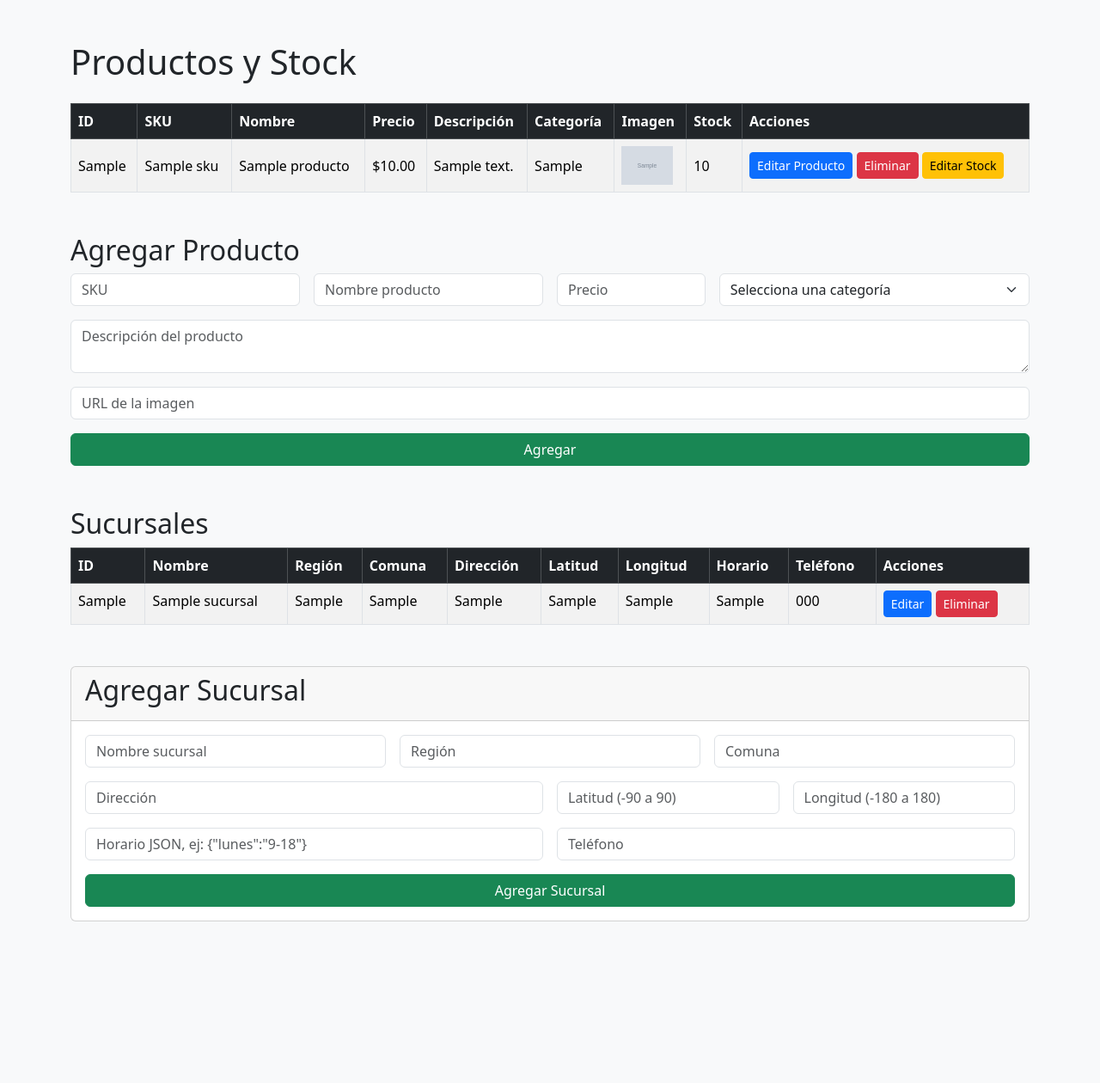
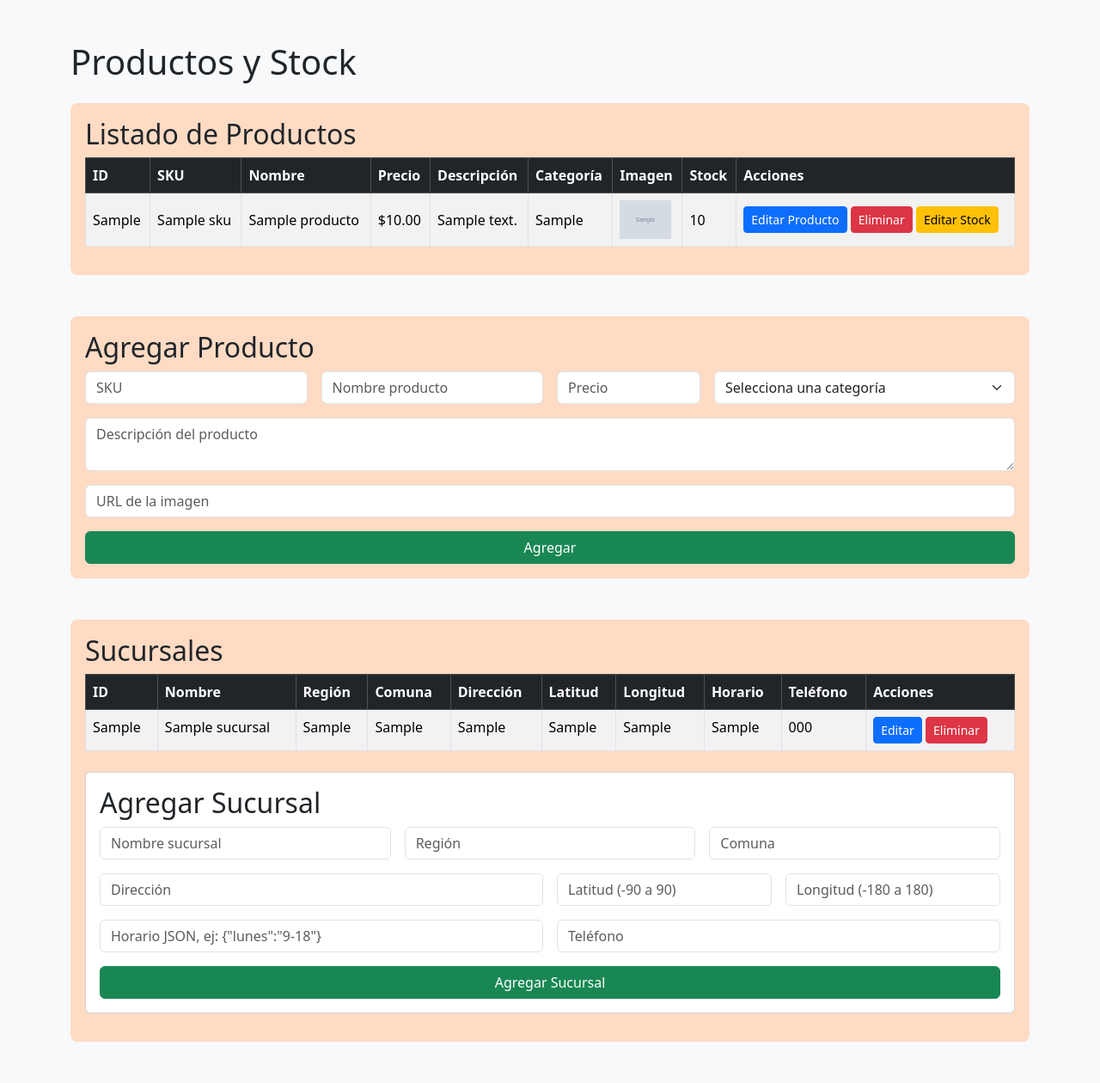
Before and after one commit to Matirehbein/Capston, a Flask app: page / in a window 1280 px wide. Shown: the whole page at 86% size. Before the commit the page ends 1072 px from the top, so only its background shows below. Run offline with Flask 3, Linux system fonts and the light colour scheme; grey boxes marked "Sample" are stand-in pictures; a database or web service that is not in the repository returns one stand-in record (values such as "Sample title"); some libraries are stand-ins or nearby versions.

Commit message:
Ambos CRUD terminados
Se le agregó un poco de CSS para ayudar en lo estético.

```diff
--- /dev/null
+++ b/Aurora/Api-Aurora/templates/css_index.css
@@ -0,0 +1,3 @@
+.marco-piel table {
+    background-color: white;
+}
--- a/Aurora/Api-Aurora/templates/index.html
+++ b/Aurora/Api-Aurora/templates/index.html
@@ -5,7 +5,22 @@
     <title>CRUD Productos y Stock</title>
     <!-- Bootstrap -->
     <link href="https://cdn.jsdelivr.net/npm/bootstrap@5.3.1/dist/css/bootstrap.min.css" rel="stylesheet">
+
+    <!-- Estilos personalizados -->
+    <style>
+        /* Marco y fondo piel para formularios y tablas */
+        .marco-piel {
+            border: 2px solid #ffdbc4;
+            border-radius: 8px;
+            padding: 15px;
+            background-color: #ffdbc4; /* color de fondo igual al borde */
+        }
+        .marco-piel h2 {
+            margin-top: 0;
+        }
+    </style>
 </head>
+
 <body class="bg-light">
 
 <div class="container mt-5">
@@ -22,6 +37,8 @@
     {% endwith %}
 
     <!-- Tabla de Productos -->
+    <div class="marco-piel mb-5">
+        <h2>Listado de Productos</h2>
         <table class="table table-striped table-bordered align-middle">
             <thead class="table-dark">
                 <tr>
@@ -54,15 +71,10 @@
                     </td>
                     <td>{{ p.stock if p.stock else 0 }}</td>
                     <td>
-                    <!-- Botón Editar -->
                         <button class="btn btn-sm btn-primary" data-bs-toggle="modal" data-bs-target="#editProductoModal{{p.id_producto}}">Editar Producto</button>
-
-                    <!-- Botón Eliminar -->
                         <form action="{{ url_for('delete_producto', id=p.id_producto) }}" method="post" style="display:inline;">
                             <button type="submit" class="btn btn-sm btn-danger">Eliminar</button>
                         </form>
-
-                    <!-- Botón Editar Stock -->
                         <button class="btn btn-sm btn-warning" data-bs-toggle="modal" data-bs-target="#stockModal{{p.id_producto}}">Editar Stock</button>
                     </td>
                 </tr>
@@ -81,33 +93,27 @@
                             <label class="form-label">SKU</label>
                             <input type="text" class="form-control" name="sku" value="{{ p.sku }}" required>
                           </div>
-
                           <div class="mb-2">
                             <label class="form-label">Nombre del Producto</label>
                             <input type="text" class="form-control" name="nombre" value="{{ p.nombre_producto }}" required>
                           </div>
-
                           <div class="mb-2">
                             <label class="form-label">Precio</label>
                             <input type="number" step="0.01" class="form-control" name="precio" value="{{ p.precio_producto }}" required>
                           </div>
-
                           <div class="mb-2">
                             <label class="form-label">Descripción</label>
                             <textarea class="form-control" name="descripcion" placeholder="Descripción">{{ p.descripcion_producto }}</textarea>
                           </div>
-
                           <div class="mb-2">
                             <label class="form-label">Categoría</label>
                             <input type="text" class="form-control" name="categoria" value="{{ p.categoria_producto }}">
                           </div>
-
                           <div class="mb-2">
                             <label class="form-label">URL de la imagen</label>
                             <input type="text" class="form-control" name="imagen_url" value="{{ p.imagen_url }}" placeholder="URL de la imagen">
                           </div>
                         </div>
-
                         <div class="modal-footer">
                           <button type="button" class="btn btn-secondary" data-bs-dismiss="modal">Cancelar</button>
                           <button type="submit" class="btn btn-primary">Guardar</button>
@@ -147,9 +153,11 @@
                 {% endfor %}
             </tbody>
         </table>
+    </div>
 
     <!-- Formulario Agregar Producto -->
-    <h2 class="mt-5">Agregar Producto</h2>
+    <div class="marco-piel mb-5">
+        <h2>Agregar Producto</h2>
         <form action="{{ url_for('add_producto') }}" method="post" class="row g-3">
             <div class="col-md-3">
                 <input type="text" class="form-control" name="sku" placeholder="SKU" required>
@@ -178,7 +186,6 @@
                     <option value="Traje de baño">Traje de baño</option>
                 </select>
             </div>
-
             <div class="col-md-12">
                 <textarea class="form-control" name="descripcion" placeholder="Descripción del producto"></textarea>
             </div>
@@ -189,9 +196,11 @@
                 <button type="submit" class="btn btn-success w-100">Agregar</button>
             </div>
         </form>
+    </div>
 
-      <!-- Tabla de Sucursales (EDITAR SUCURSALES!!!!) -->
-<h2 class="mt-5">Sucursales</h2>
+    <!-- Tabla y Formulario Sucursales -->
+    <div class="marco-piel mb-5">
+        <h2>Sucursales</h2>
         <table class="table table-striped table-bordered">
           <thead class="table-dark">
             <tr>
@@ -220,12 +229,9 @@
               <td>{{ s.horario_json }}</td>
               <td>{{ s.telefono_sucursal }}</td>
               <td>
-        <!-- Botón Editar (abre modal) -->
                 <button class="btn btn-sm btn-primary" data-bs-toggle="modal" data-bs-target="#editSucursalModal{{ s.id_sucursal }}">
                   Editar
                 </button>
-
-        <!-- Botón Eliminar -->
                 <form action="{{ url_for('eliminar_sucursal', id_sucursal=s.id_sucursal) }}" method="post" style="display:inline;">
                   <button type="submit" class="btn btn-sm btn-danger" onclick="return confirm('¿Eliminar esta sucursal?')">
                     Eliminar
@@ -291,11 +297,8 @@
         </table>
 
         <!-- Formulario Agregar Sucursal -->
-    <div class="card mt-5 mb-5">
-      <div class="card-header">
+        <div class="card mt-4 mb-3 p-3">
             <h2>Agregar Sucursal</h2>
-      </div>
-      <div class="card-body">
             <form action="{{ url_for('add_sucursal') }}" method="post" class="row g-3">
               <div class="col-md-4">
                 <input type="text" class="form-control" name="nombre" placeholder="Nombre sucursal" required>
```
Lines whose indentation alone changed are shown as unchanged.
